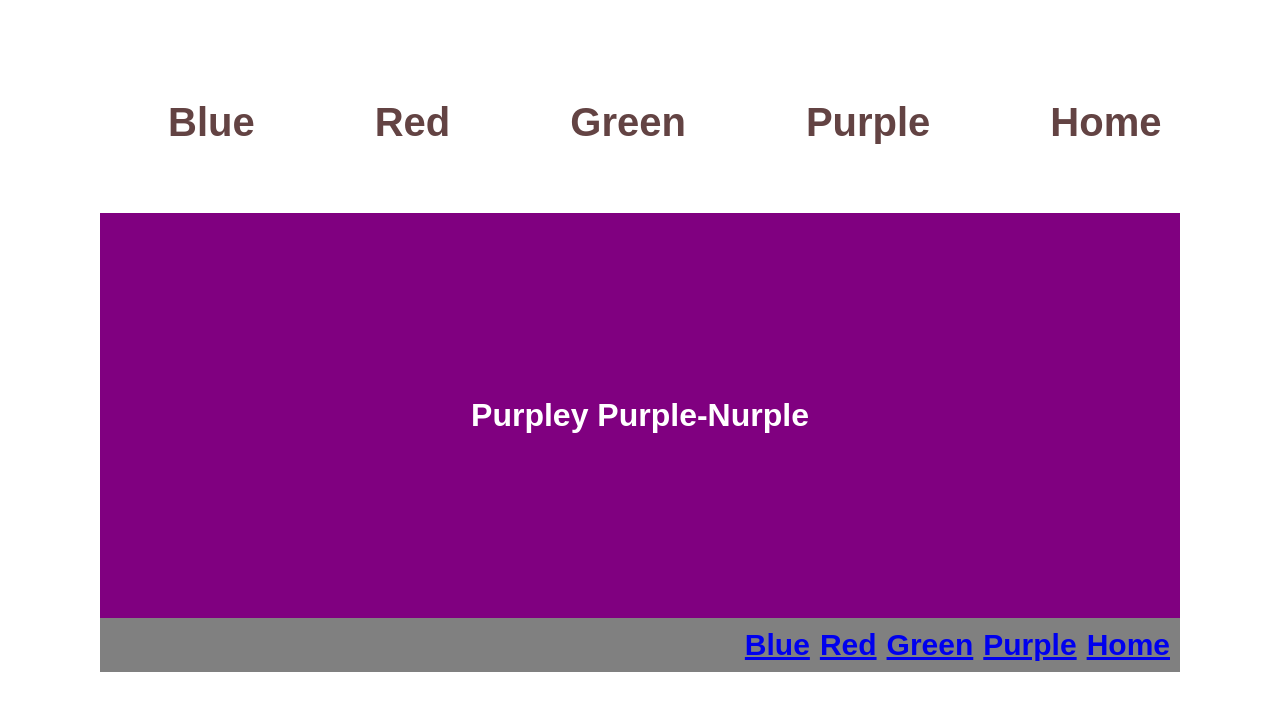
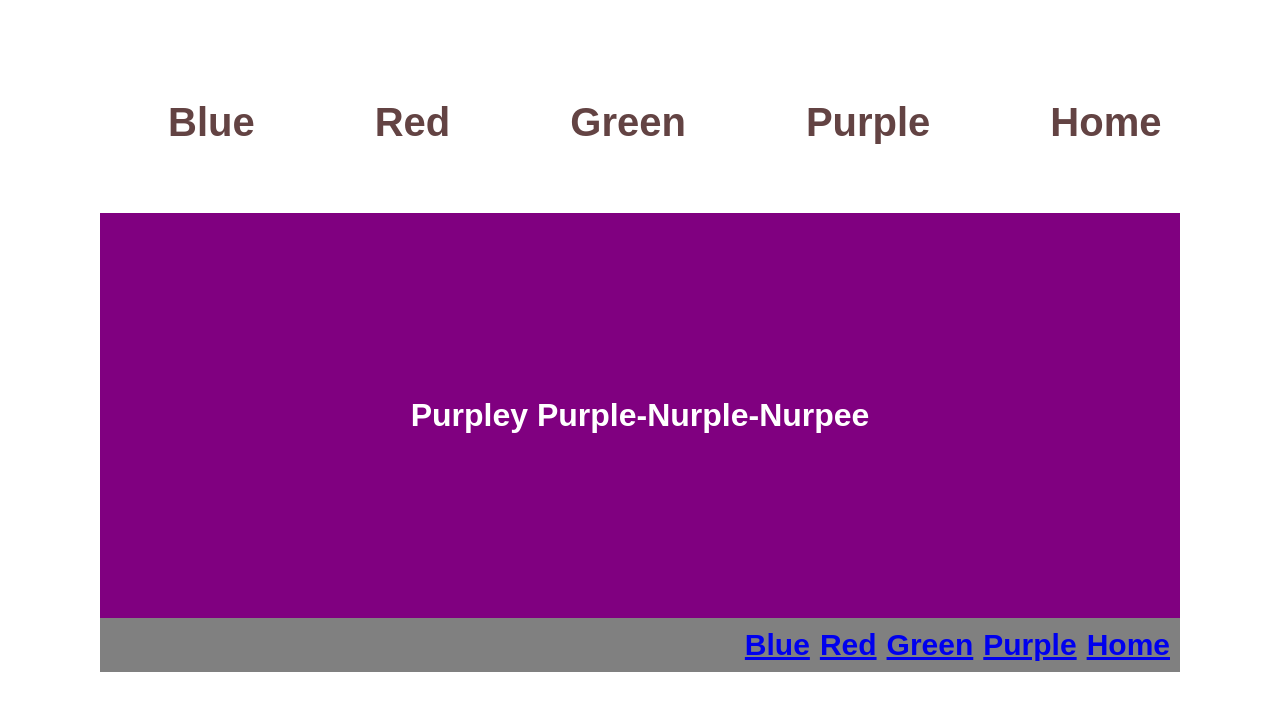
Before and after one commit to Zachary-Collier/reactrouter, a React (Vite) app: page /Purple in a window 1280 px wide. Shown: the top 710 px of the page. Built offline with nearby package versions, Linux system fonts and the light colour scheme.

Commit message:
Add more to the h1 tag.

```diff
--- a/src/components/Purple.jsx
+++ b/src/components/Purple.jsx
@@ -1,7 +1,7 @@
 export default function Purple() {
     return (
       <div className="purple">
-        <h1>Purpley Purple-Nurple</h1>
+        <h1>Purpley Purple-Nurple-Nurpee</h1>
       </div>
     );
   }
```
